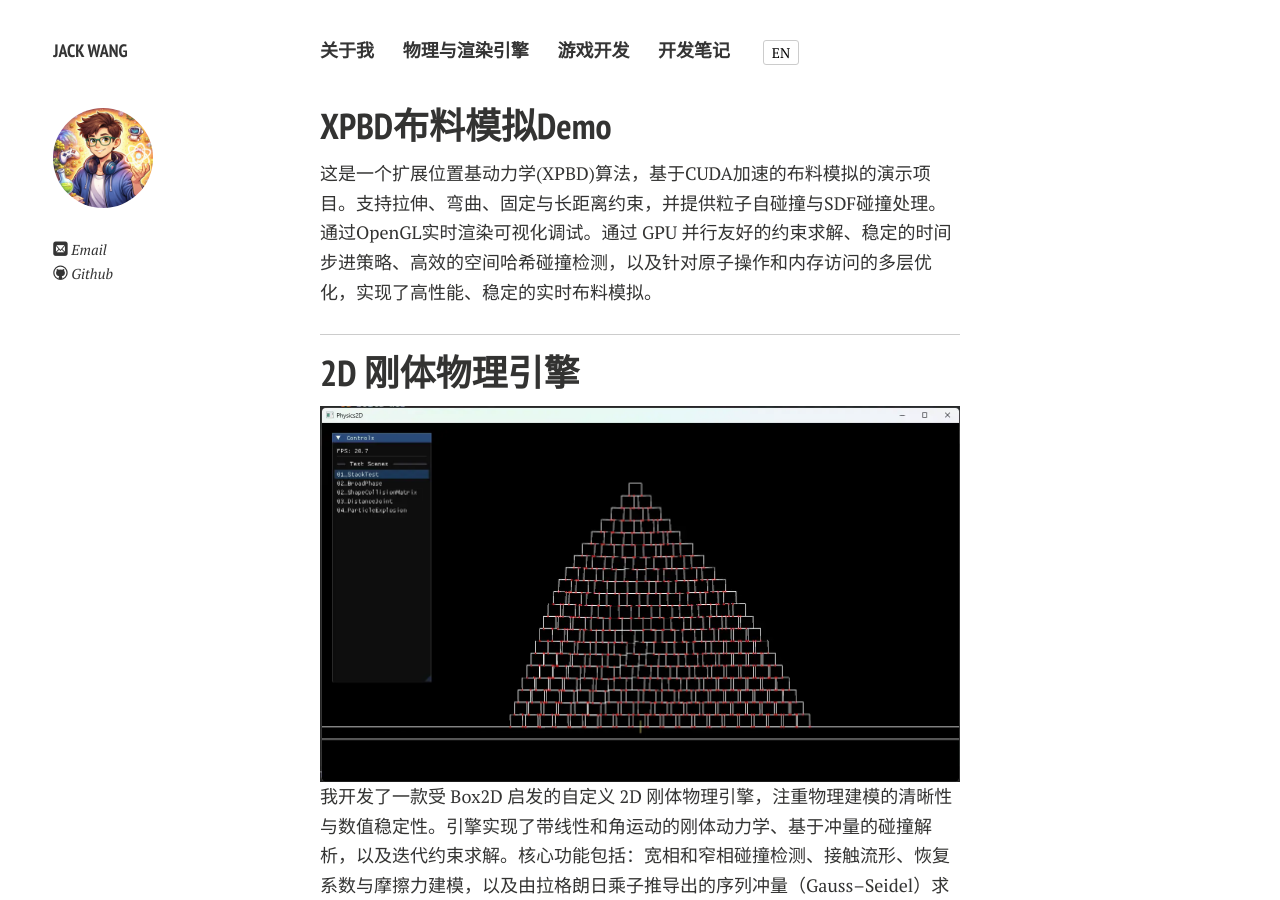
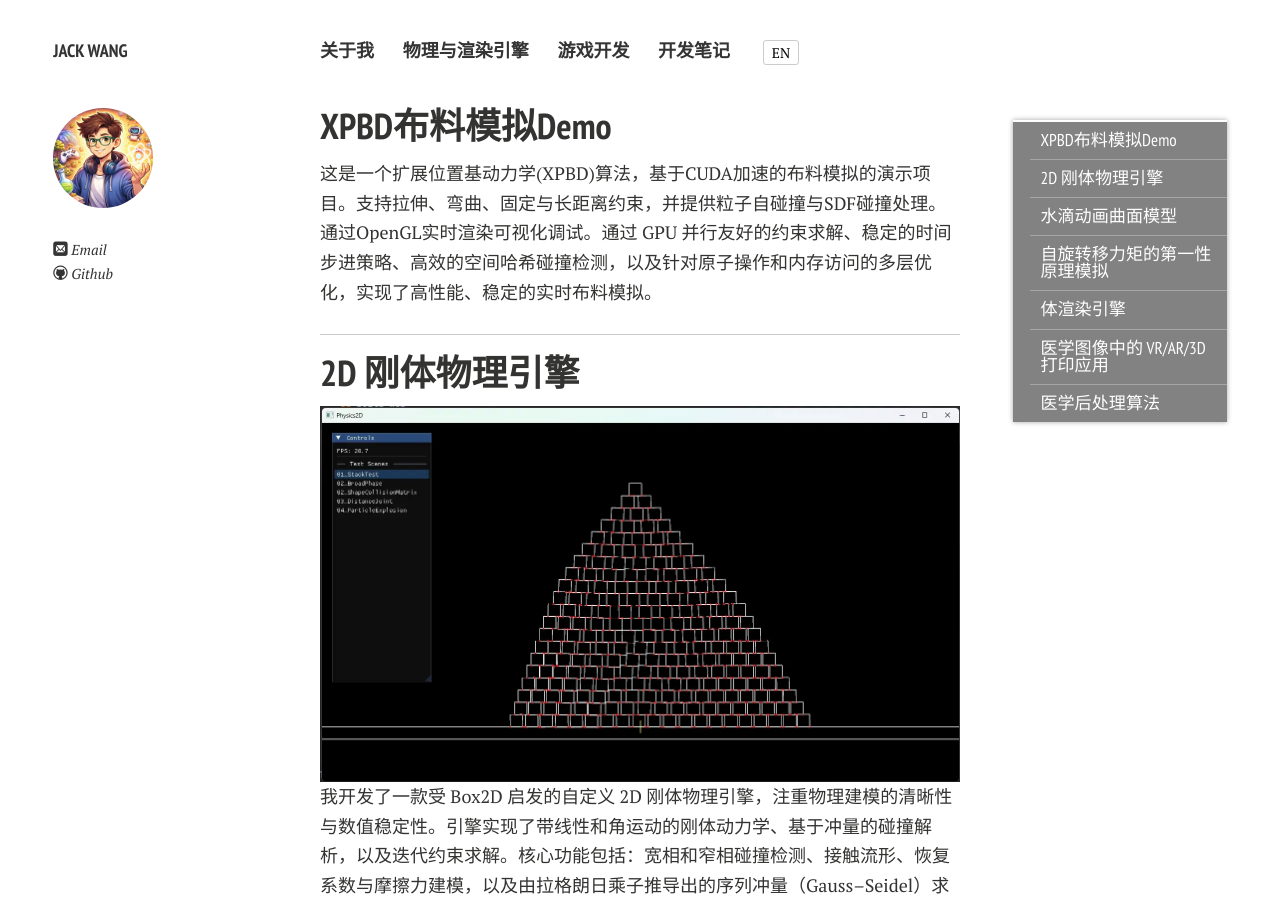
Before and after one commit to swang81/swang81.github.io, a Jekyll site: the page built from physicsEngine.md, in a window 1280 px wide and 900 px high. Built offline with Jekyll 4.4.1, drawn with Linux system fonts in a browser that asks for light colours; nearby versions of some CDN libraries; comment, search, counter and statistics services are not loaded; a style sheet for code colours, icons or effects is not loaded.

Commit message:
Update physicsEngine.md

```diff
--- a/physicsEngine.md
+++ b/physicsEngine.md
@@ -2,6 +2,8 @@
 layout: page
 permalink: /physicsEngine/index.html
 ---
+
+<div id="page-toc" class="toc"></div>
 
 <div class="lang-zh" markdown="1">
 
```
